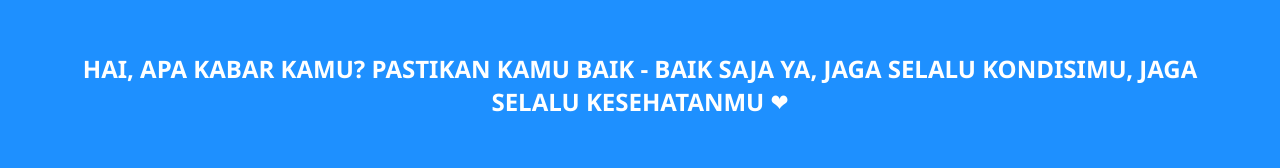
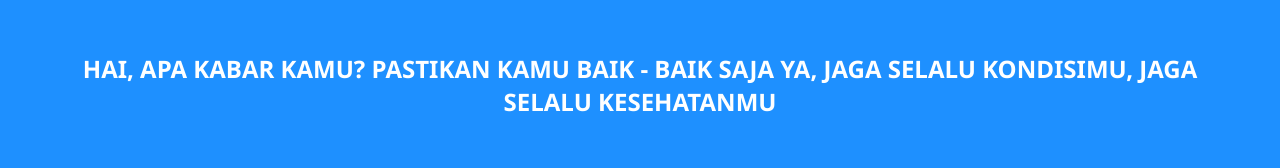
Before and after one commit to idarhaidar/bday, a plain HTML site: page index.html in a window 1280 px wide. Shown: the part 176-344 px from the top of the page. Drawn offline with Linux system fonts and the light colour scheme.

Commit message:
Add files via upload

```diff
--- a/index.html
+++ b/index.html
@@ -9,7 +9,7 @@
     </head>
     <body>
         <div class="container">
-            <h2><b>HAI, APA KABAR KAMU? PASTIKAN KAMU BAIK - BAIK SAJA YA, JAGA SELALU KONDISIMU, JAGA SELALU KESEHATANMU ❤</b></h2>
+            <h2><b>HAI, APA KABAR KAMU? PASTIKAN KAMU BAIK - BAIK SAJA YA, JAGA SELALU KONDISIMU, JAGA SELALU KESEHATANMU </b></h2>
             <h3><b>___________________________________</b></h3>
             <ul>
                 <li><a href="001.html"> klik disini untuk lanjut</a></li>
```
